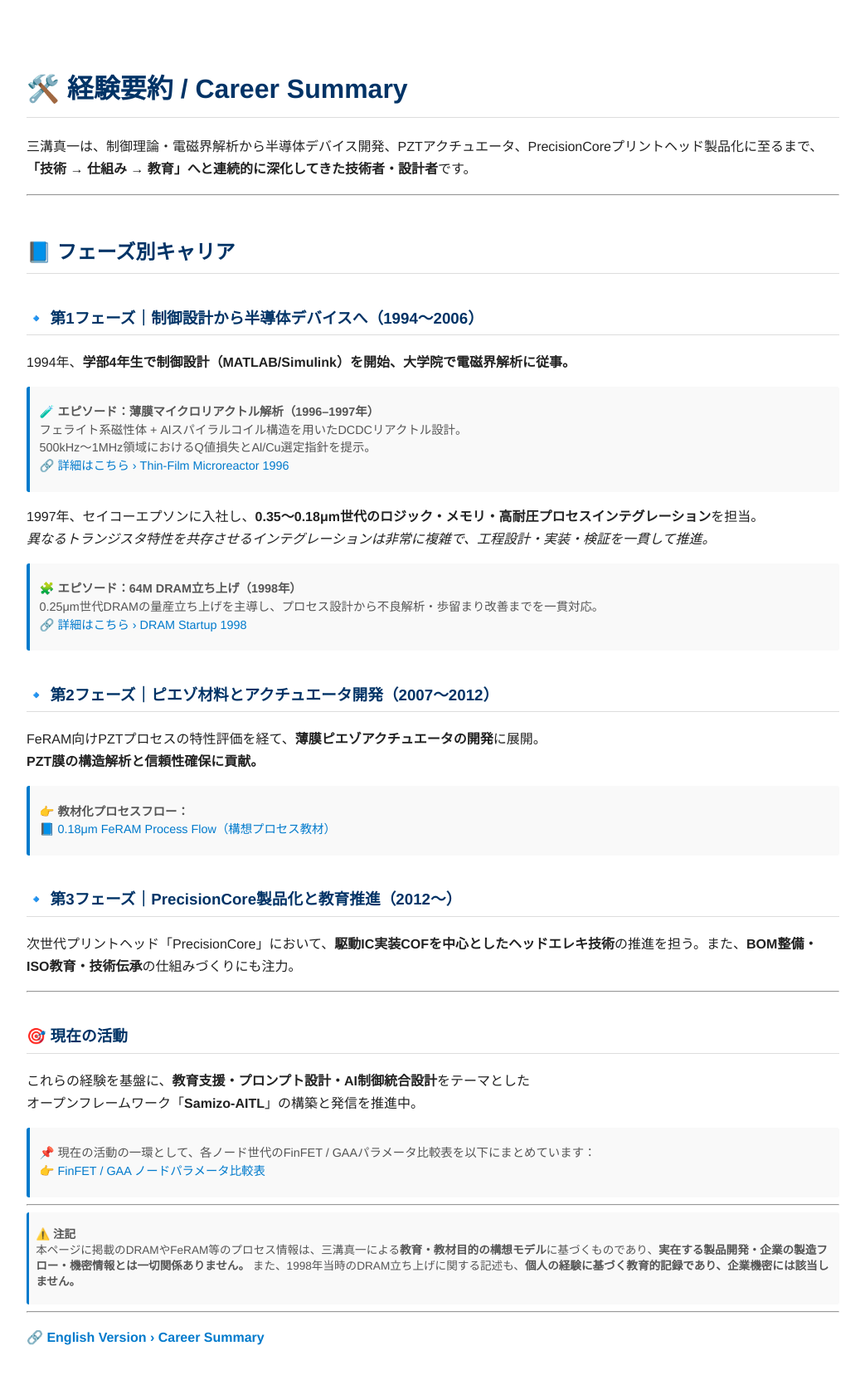
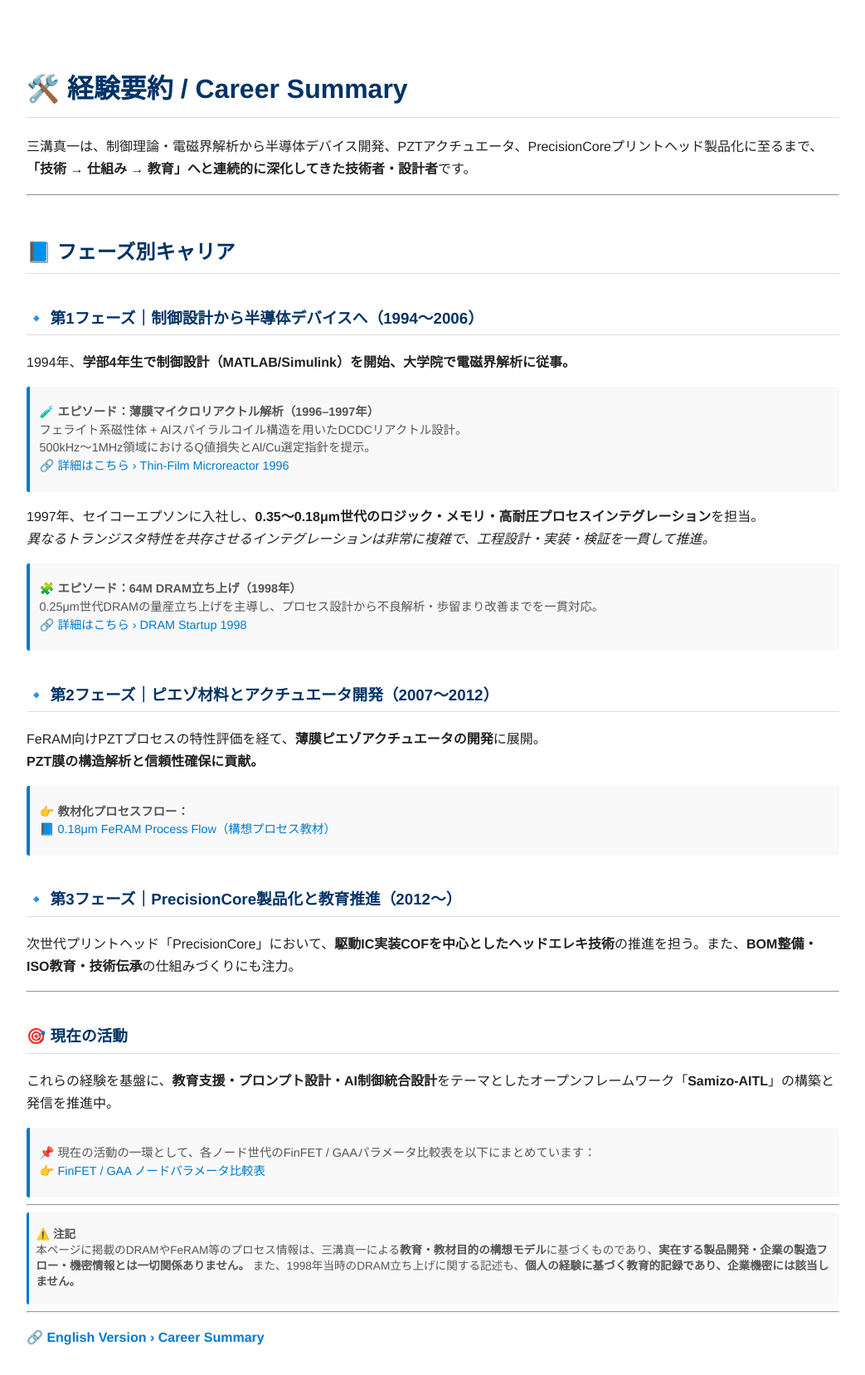
Before and after one commit to Samizo-AITL/Samizo-AITL.github.io, a Jekyll site: the page built from about/career-summary.md, in a window 1280 px wide. Shown: the whole page at 83% size, without its empty margins (118-1161 px from the left). Built offline with Jekyll 4.4.1, drawn with Linux system fonts in a browser that asks for light colours.

```diff
--- a/about/career-summary.md
+++ b/about/career-summary.md
@@ -5,8 +5,7 @@ title: 経験要約 / Career Summary
 
 # 🛠️ 経験要約 / Career Summary
 
-三溝真一は、制御理論・電磁界解析から半導体デバイス開発、PZTアクチュエータ、PrecisionCoreプリントヘッド製品化に至るまで、
-**「技術 → 仕組み → 教育」へと連続的に深化してきた技術者・設計者**です。
+三溝真一は、制御理論・電磁界解析から半導体デバイス開発、PZTアクチュエータ、PrecisionCoreプリントヘッド製品化に至るまで、**「技術 → 仕組み → 教育」へと連続的に深化してきた技術者・設計者**です。
 
 ---
 
@@ -47,8 +46,7 @@ FeRAM向けPZTプロセスの特性評価を経て、**薄膜ピエゾアクチ
 
 ### 🎯 現在の活動
 
-これらの経験を基盤に、**教育支援・プロンプト設計・AI制御統合設計**をテーマとした
-オープンフレームワーク「**Samizo-AITL**」の構築と発信を推進中。
+これらの経験を基盤に、**教育支援・プロンプト設計・AI制御統合設計**をテーマとしたオープンフレームワーク「**Samizo-AITL**」の構築と発信を推進中。
 
 > 📌 現在の活動の一環として、各ノード世代のFinFET / GAAパラメータ比較表を以下にまとめています：
 > 👉 [FinFET / GAA ノードパラメータ比較表](https://samizo-aitl.github.io/Edusemi-v4x/f_chapter1_finfet_gaa/appendixf1_05_node_params)
```
